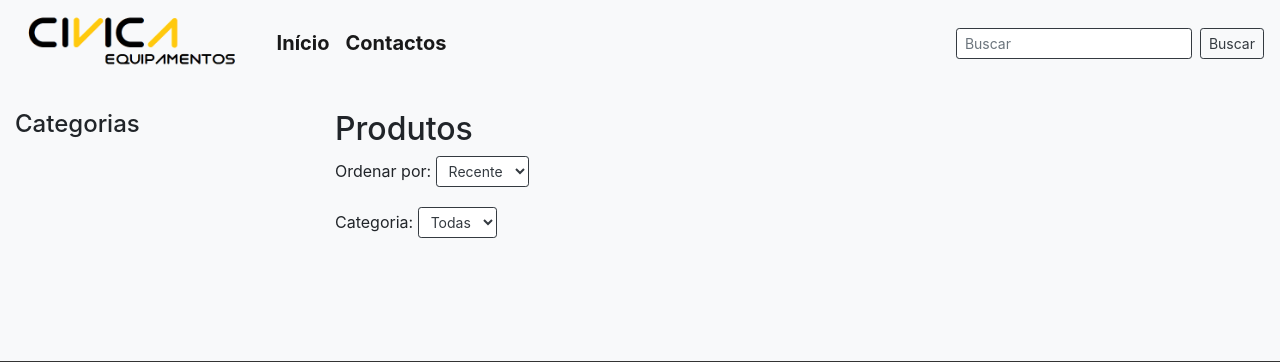
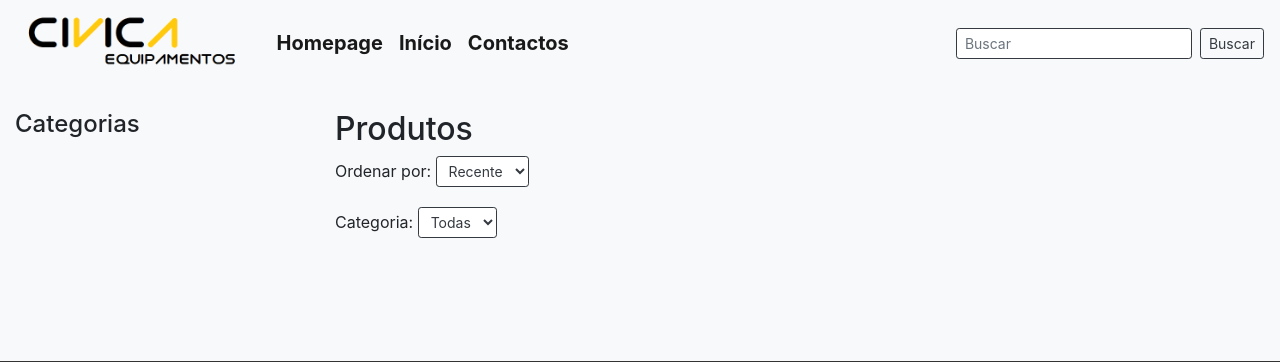
Before and after one commit to sdragonpt/site-civica, a PHP site: page / in a window 1280 px wide. Shown: the top 362 px of the page. Run offline with PHP 8.4, Linux system fonts and the light colour scheme; data that the repository does not hold is empty.

Commit message:
Update index.php

```diff
--- a/index.php
+++ b/index.php
@@ -90,6 +90,9 @@ $produtos = get_produtos($search, $sort_by, $categoria_id);
         </button>
         <div class="collapse navbar-collapse" id="navbarNav">
             <ul class="navbar-nav mr-auto">
+            <li class="nav-item active">
+                    <a class="nav-link" href="index.html">Homepage <span class="sr-only">(página atual)</span></a>
+                </li>
                 <li class="nav-item active">
                     <a class="nav-link" href="index.php">Início <span class="sr-only">(página atual)</span></a>
                 </li>
```
